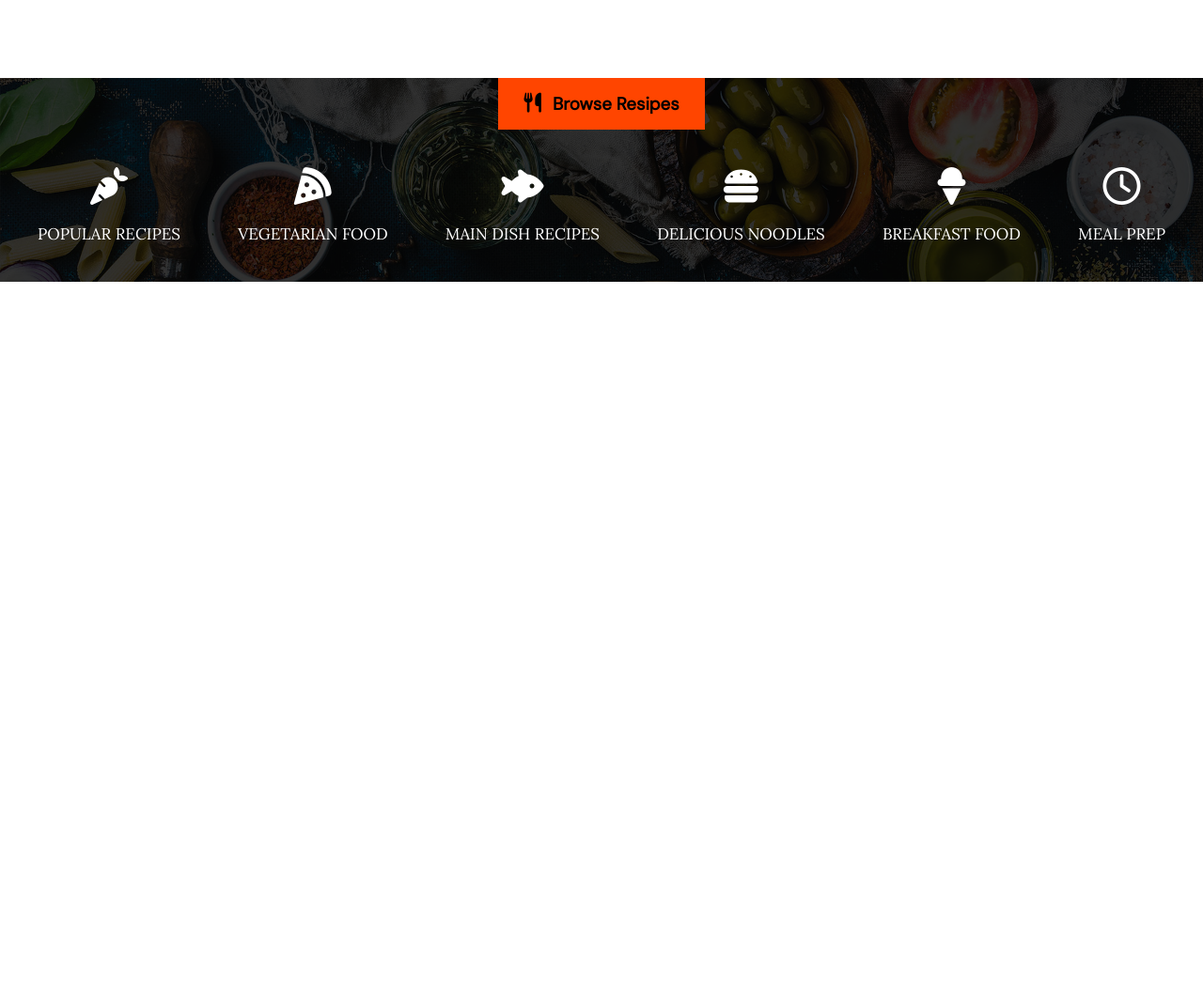
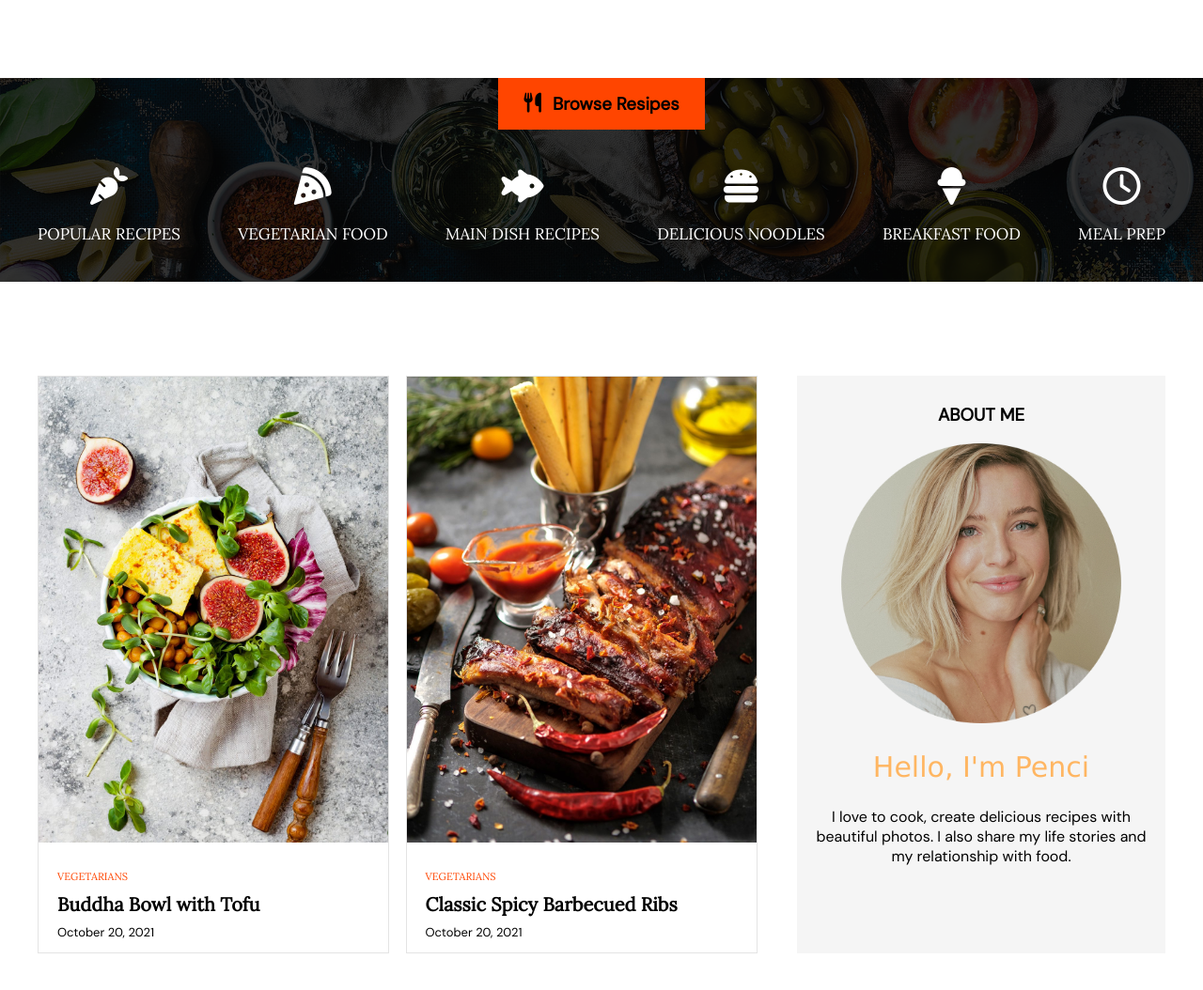
Before and after one commit to hmaminulislam/food, a plain HTML site: page index.html in a window 1280 px wide. Shown: the part 816-1870 px from the top of the page at 94% size. Before the commit the page ends 1116 px from the top, so only its background shows below. Drawn offline with Linux system fonts and the light colour scheme.

Commit message:
about first

```diff
--- a/index.html
+++ b/index.html
@@ -104,5 +104,37 @@
             </div>
         </div>
     </section>
+    <section>
+        <div class="container">
+            <div class="about-section">
+                <div class="about-item about-left">
+                    <div class="about-img">
+                        <img src="images/p4-1170x1560.jpg" alt="">
+                    </div>
+                    <div class="about-img-content">
+                        <small>VEGETARIANS</small>
+                        <h3><a href="#">Buddha Bowl with Tofu</a></h3>
+                        <p>October 20, 2021</p>
+                    </div>
+                </div>
+                <div class="about-item about-right">
+                    <div class="about-img">
+                        <img src="images/p5-1170x1560.jpg" alt="">
+                    </div>
+                    <div class="about-img-content">
+                        <small>VEGETARIANS</small>
+                        <h3><a href="#">Classic Spicy Barbecued Ribs</a></h3>
+                        <p>October 20, 2021</p>
+                    </div>
+                </div>
+                <div class="about-item about-self">
+                    <h3>ABOUT ME</h3>
+                    <img src="images/ava2.png" alt="">
+                    <h2>Hello, I'm Penci</h2>
+                    <p>I love to cook, create delicious recipes with beautiful photos. I also share my life stories and my relationship with food.</p>
+                </div>
+            </div>
+        </div>
+    </section>
 </body>
 </html>
--- a/style.css
+++ b/style.css
@@ -123,6 +123,7 @@ ul li {
     background-repeat: no-repeat;
     background-size: cover;
     position: relative;
+    margin-bottom: 100px;
 }
 .overly {
     width: 100%;
@@ -159,3 +160,55 @@ ul li {
     color: orangered;
     cursor: pointer;
 }
+.about-section {
+    display: flex;
+    justify-content: space-between;
+    margin-bottom: 100px;
+}
+.about-item {
+    flex-basis: 31%;
+}
+.about-img img {
+    width: 100%;
+}
+.about-item img {
+    width: 100%;
+}
+.about-img-content {
+    padding-top: 20px;
+    padding-left: 20px;
+}
+.about-img-content a {
+    text-decoration: none;
+    font-size: 20px;
+    color: #000;
+    transition: .1s;
+}
+.about-img-content a:hover{
+    color: orangered;
+}
+.about-img-content h3 {
+    line-height: 5px;
+}
+.about-img-content small{
+    color: orangered;
+    font-size: 11px;
+}
+.about-img-content p {
+    font-size: 13px;
+}
+.about-left, .about-right {
+    border: 1px solid #dbdbdbbe;
+}
+.about-self {
+    text-align: center;
+    margin-left: 25px;
+    background-color: #F5F5F5;
+    padding: 10px;
+}
+.about-self h2 {
+    font-size: 30px;
+    font-family:Verdana, Geneva, Tahoma, sans-serif;
+    font-weight: 100;
+    color: #ffb662;
+}
```
Also changed, not shown: images/p4-1170x1560.jpg (added), images/p5-1170x1560.jpg (added).
